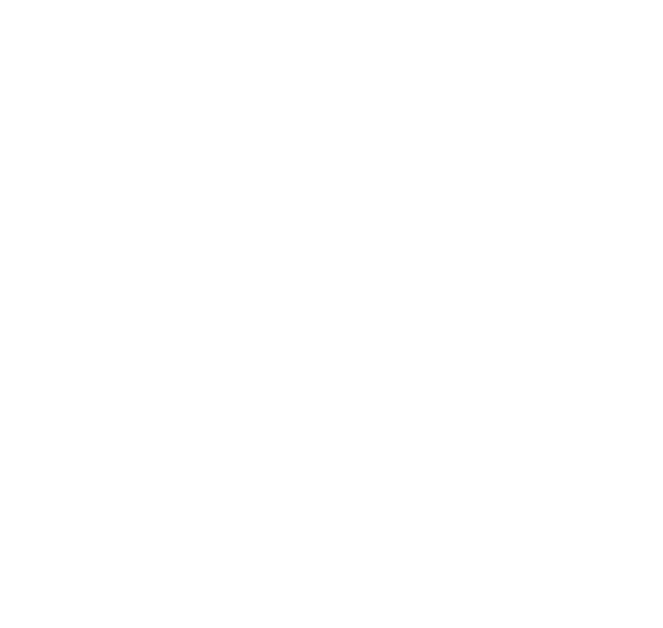
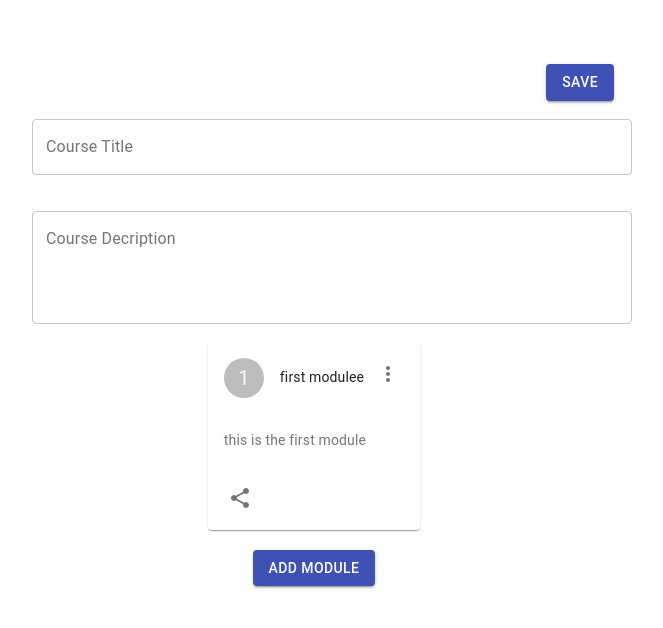
Before and after one commit to cs130-w21/9, a React (Create React App) app in the folder opencourse-app/: page /createEdit in a window 1280 px wide. Shown: the top 628 px of the page, without its empty margins (326-989 px from the left). Built offline with nearby package versions, Linux system fonts and the light colour scheme.

Commit message:
updated route name for createEdit page, created start of page with form components. Need to fix css issue with cards going off page when adding new ones

```diff
--- a/opencourse-app/package.json
+++ b/opencourse-app/package.json
@@ -3,6 +3,8 @@
   "version": "0.1.0",
   "private": true,
   "dependencies": {
+    "@material-ui/core": "^4.11.3",
+    "@material-ui/icons": "^4.11.2",
     "@testing-library/jest-dom": "^5.11.9",
     "@testing-library/react": "^11.2.3",
     "@testing-library/user-event": "^12.6.0",
--- a/opencourse-app/src/App.js
+++ b/opencourse-app/src/App.js
@@ -13,7 +13,7 @@
         <Switch>
           <Route path="/" exact component={CourseList} />
           <Route path="/CoursePage" component={CoursePage} />
-          <Route path="/courseTest" component={CreateAndEdit} />
+          <Route path="/createEdit" component={CreateAndEdit} />
         </Switch>
       </Router>
     );
--- a/opencourse-app/src/Components/CreateAndEdit.js
+++ b/opencourse-app/src/Components/CreateAndEdit.js
@@ -1,16 +1,96 @@
-import React from "react";
+import React, { useState } from "react";
 import TextField from "@material-ui/core/TextField";
 import Container from "@material-ui/core/Container";
 import Grid from "@material-ui/core/Grid";
 import { makeStyles } from "@material-ui/core/styles";
+import Card from "@material-ui/core/Card";
+import CardHeader from "@material-ui/core/CardHeader";
+import CardMedia from "@material-ui/core/CardMedia";
+import CardContent from "@material-ui/core/CardContent";
+import CardActions from "@material-ui/core/CardActions";
+import Avatar from "@material-ui/core/Avatar";
+import IconButton from "@material-ui/core/IconButton";
+import Typography from "@material-ui/core/Typography";
+import FavoriteIcon from "@material-ui/icons/Favorite";
+import ShareIcon from "@material-ui/icons/Share";
+import ExpandMoreIcon from "@material-ui/icons/ExpandMore";
+import MoreVertIcon from "@material-ui/icons/MoreVert";
+import Button from "@material-ui/core/Button";
 
 export default function CreateAndEdit() {
   const classes = useStyles();
+  const [modules, setModules] = useState([
+    {
+      id: 1,
+      title: "first modulee",
+      desc: "this is the first module",
+      link: "www.google.com",
+    },
+  ]);
+
+  const newModule = () => {
+    const list = modules.concat({
+      id: modules.length + 1,
+      title: "",
+      desc: "",
+      link: "",
+    });
+
+    setModules(list);
+  };
+
+  const modulesList = modules.map((module, index) => (
+    <Grid item className={module.moduleCard}>
+      <Card className={module.moduleCard}>
+        <CardHeader
+          avatar={<Avatar aria-label="recipe">{index + 1}</Avatar>}
+          action={
+            <IconButton aria-label="settings">
+              <MoreVertIcon />
+            </IconButton>
+          }
+          title={module.title}
+          // subheader="September 14, 2016"
+        />
+        <CardContent>
+          <Typography variant="body2" color="textSecondary" component="p">
+            {module.desc}
+          </Typography>
+        </CardContent>
+        <CardActions disableSpacing>
+          {/* <IconButton aria-label="add to favorites">
+            <FavoriteIcon />
+          </IconButton> */}
+          <IconButton aria-label="share">
+            <ShareIcon />
+          </IconButton>
+          {/* <IconButton aria-label="show more">
+            <ExpandMoreIcon />
+          </IconButton> */}
+        </CardActions>
+      </Card>
+    </Grid>
+  ));
+
   return (
     <div className={classes.root}>
-      <Grid container direction="column" alignItems="center" height="100vh">
+      <Grid
+        container
+        direction="column"
+        alignItems="center"
+        height="100vh"
+        className={classes.grid}
+      >
+        <div className={classes.submitButton}>
+          <Grid item>
+            <Button variant="contained" color="primary">
+              Save
+            </Button>
+          </Grid>
+        </div>
         <Grid item>
           <TextField
+            className={classes.textInput}
             id="outlined-basic"
             label="Course Title"
             variant="outlined"
@@ -18,13 +98,26 @@
         </Grid>
         <Grid item>
           <TextField
+            className={classes.textInput}
             id="outlined-basic"
             label="Course Decription"
             variant="outlined"
+            multiline
+            rows={4}
           />
         </Grid>
+        <Grid container direction="column" alignItems="center">
+          {modulesList}
+        </Grid>
         <Grid item>
-          <TextField id="outlined-basic" label="Module 1" variant="outlined" />
+          <Button
+            style={{ margin: 20 }}
+            onClick={newModule}
+            variant="contained"
+            color="primary"
+          >
+            Add Module
+          </Button>
         </Grid>
       </Grid>
     </div>
@@ -41,6 +134,20 @@
     // flex: 1,
     flexGrow: 1,
   },
+  grid: {
+    marginTop: "5%",
+  },
+  textInput: {
+    margin: "3%",
+    width: 600,
+  },
+  submitButton: {
+    width: 600,
+    display: "flex",
+    flexDirection: "row",
+    justifyContent: "flex-end",
+  },
+  moduleCard: { margin: "3%", width: 900 },
   container: {
     background: "linear-gradient(45deg, #FE6B8B 30%, #FF8E53 90%)",
     border: 0,
```
Also changed, not shown: 2 other files (tests, documents, lock files or other folders).
